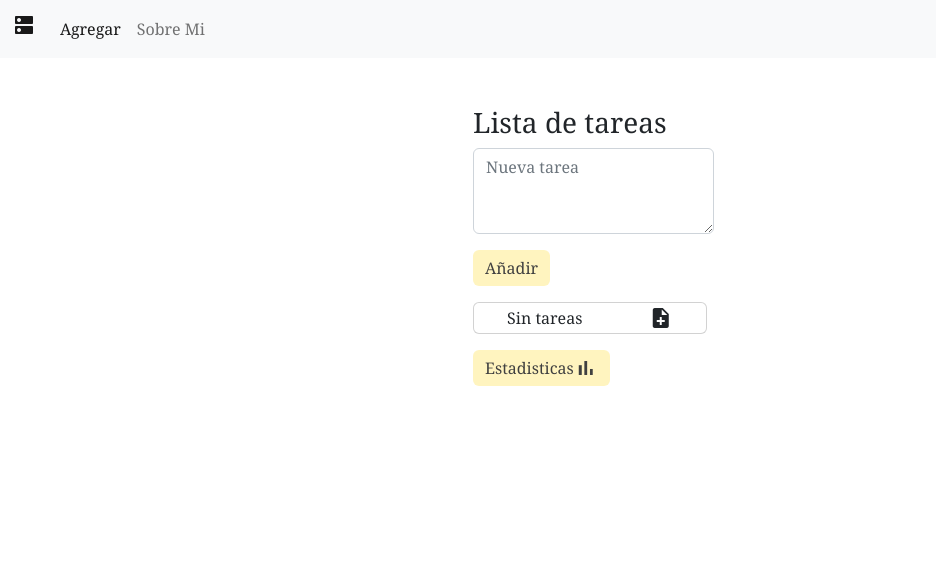
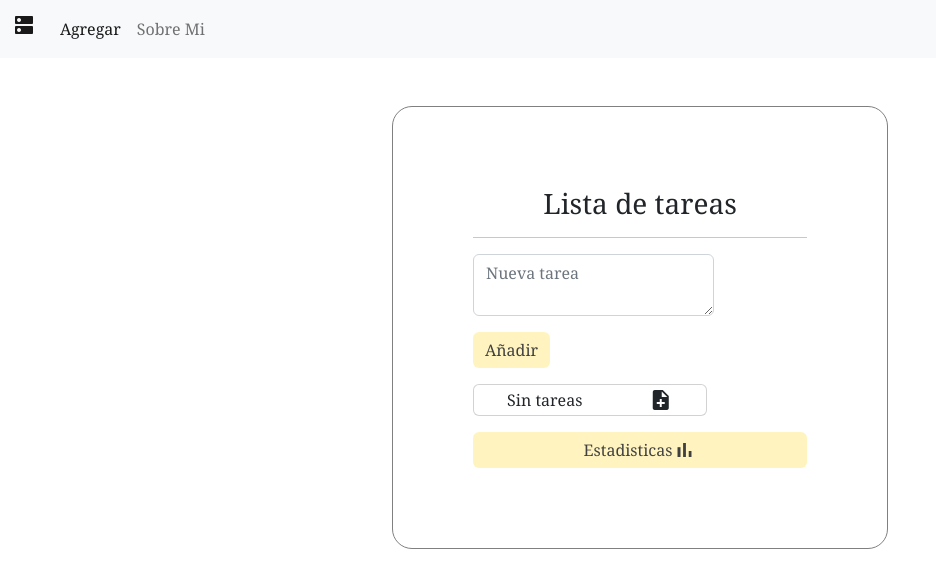
Before and after one commit to erikalad/todo-app, an Angular app: page / in a window 1280 px wide. Shown: the top 588 px of the page, without its empty margins (0-936 px from the left). Built offline with nearby package versions, Linux system fonts and the light colour scheme.

Commit message:
porcentajes

```diff
--- a/src/app/components/form/form.component.css
+++ b/src/app/components/form/form.component.css
@@ -70,3 +70,16 @@
 .cartita{
   width: 12rem;
 }
+
+.contenedor-extremo{
+  display: flex;
+flex-direction: column;
+
+  border:1px solid grey;
+  padding: 5rem;
+  border-radius: 20px;
+}
+
+.todoapp-title{
+  text-align: center;
+}
--- a/src/app/components/form/form.component.html
+++ b/src/app/components/form/form.component.html
@@ -1,9 +1,10 @@
-
+<div class="contenedor-extremo">
 <div>
-  <h3 class="todoapp-title">Lista de tareas</h3>
+  <h3 class="todoapp-title ">Lista de tareas</h3>
+  <hr>
 <form class="row g-3">
   <div class="col-auto">
-    <textarea class="form-control" id="exampleFormControlTextarea1" rows="3" #newTodo (ngModel)="newTodo" placeholder="Nueva tarea">{{textarea}}</textarea>
+    <textarea class="form-control" id="exampleFormControlTextarea1"  #newTodo (ngModel)="newTodo" placeholder="Nueva tarea">{{textarea}}</textarea>
   </div>
   <div >
     <button type="submit" class="btn btn-primary mb-3" data-bs-toggle="modal" data-bs-target="#exampleModal" (click)="cargarTodo(newTodo.value)">Añadir</button>
@@ -50,6 +51,8 @@
   bar_chart
   </span></button>
 
+</div>
+
 <div class="offcanvas offcanvas-end" tabindex="-1" id="offcanvasRight" aria-labelledby="offcanvasRightLabel">
   <div class="offcanvas-header">
     <h5 class="offcanvas-title" id="offcanvasRightLabel">Estadisticas</h5>
--- a/src/app/components/form/form.component.ts
+++ b/src/app/components/form/form.component.ts
@@ -54,13 +54,13 @@ export class FormComponent implements OnInit {
   }
 
   ngOnInit(): void {
-   this.dataService.porcentaje= this.porcentaje
+
    this.dataService.porcentaje=this.porcentaje
   }
 
   viewEstadisticas(){
     if(this.dataService.data.length >= this.dataService.realizadas.length){
-      this.porcentaje = ((this.dataService.realizadas.length*100)/this.dataService.data.length)
+      this.porcentaje = Math.round(((this.dataService.realizadas.length*100)/this.dataService.data.length))
       console.log(((this.dataService.realizadas.length*100)/this.dataService.data.length))
       this.dataService.porcentaje= this.porcentaje
       this.dataService.porcentaje=this.porcentaje
```
